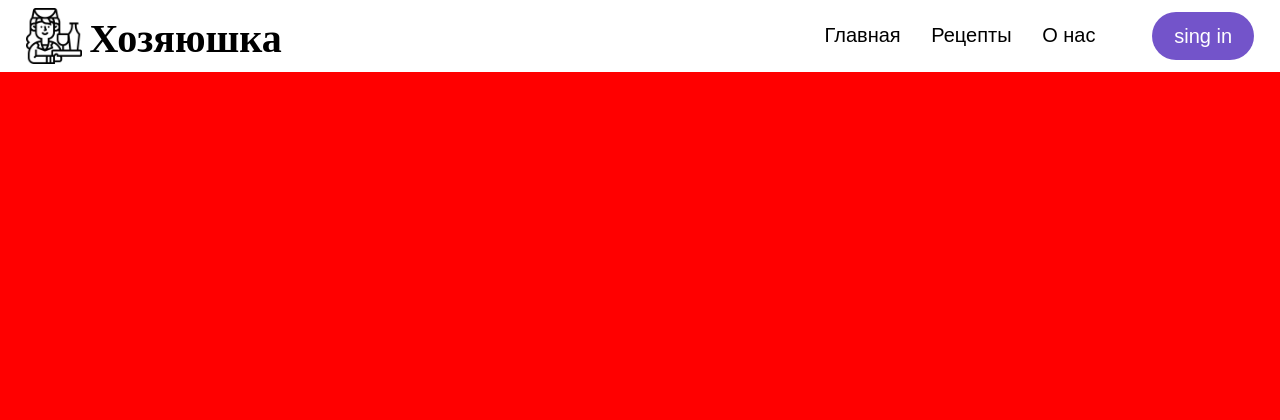
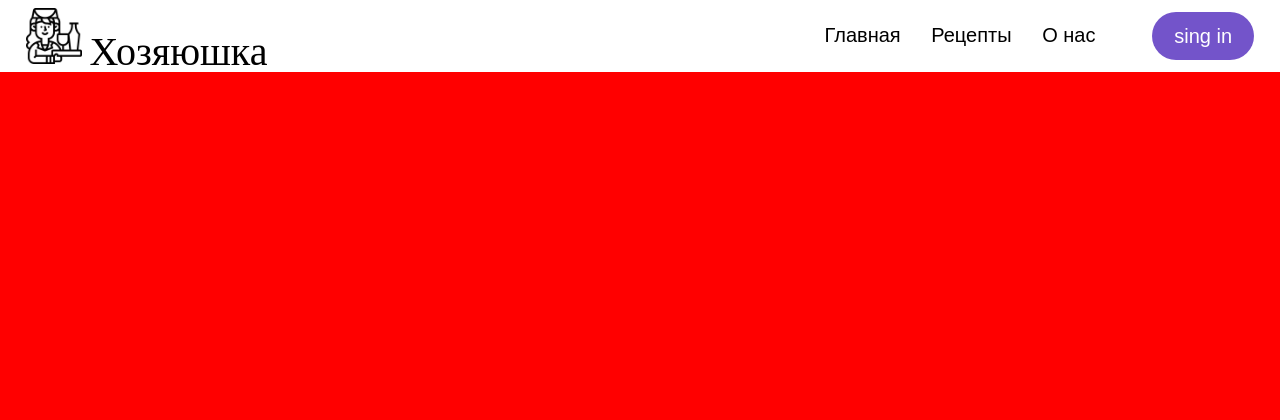
Before and after one commit to Dokki3/business_technology, a Flask app: page /about in a window 1280 px wide. Shown: the top 420 px of the page. Run offline with Flask 3, Linux system fonts and the light colour scheme.

Commit message:
масштаб 2

```diff
--- a/templates/about.html
+++ b/templates/about.html
@@ -73,9 +73,9 @@
         </style>
   </head>
   <body>
-      <div class="header">
+     <div class="header">
         <img class="foto" src="{{ url_for('static', filename='icon.png') }}" width="auto" height="118vh">
-        <h1 class="title">Хозяюшка</h1>
+        <p class="title">Хозяюшка</p>
         <div class="nav">
             <center>
             <a href="http://127.0.0.1:5000/"><p class="nav_text">Главная</p></a>
--- a/templates/main.html
+++ b/templates/main.html
@@ -91,7 +91,7 @@
 <body>
 
 
-    <img class="salat" src="{{ url_for('static', filename='image.jpg') }}">
+    <img class="salat" src="{{ url_for('static', filename='image2.png') }}">
 
     <div class="main_text">
         <p style="font-size: 7vw;">Лучшие рецепты из доступных продуктов</p>
@@ -99,7 +99,7 @@
 
     <div class="header">
         <img class="foto" src="{{ url_for('static', filename='icon.png') }}" width="auto" height="118vh">
-        <h1 class="title">Хозяюшка</h1>
+        <p class="title">Хозяюшка</p>
         <div class="nav">
             <center>
             <a href="http://127.0.0.1:5000/"><p class="nav_text">Главная</p></a>
--- a/templates/recipes.html
+++ b/templates/recipes.html
@@ -212,7 +212,7 @@
 
         <div class="header">
             <img class="foto" src="{{ url_for('static', filename='icon.png') }}" width="auto" height="118vh">
-        <h1 class="title">Хозяюшка</h1>
+            <p class="title">Хозяюшка</p>
             <div class="nav">
                 <center>
                     <a href="http://127.0.0.1:5000/"><p class="nav_text">Главная</p></a>
```
Lines whose indentation alone changed are shown as unchanged.
